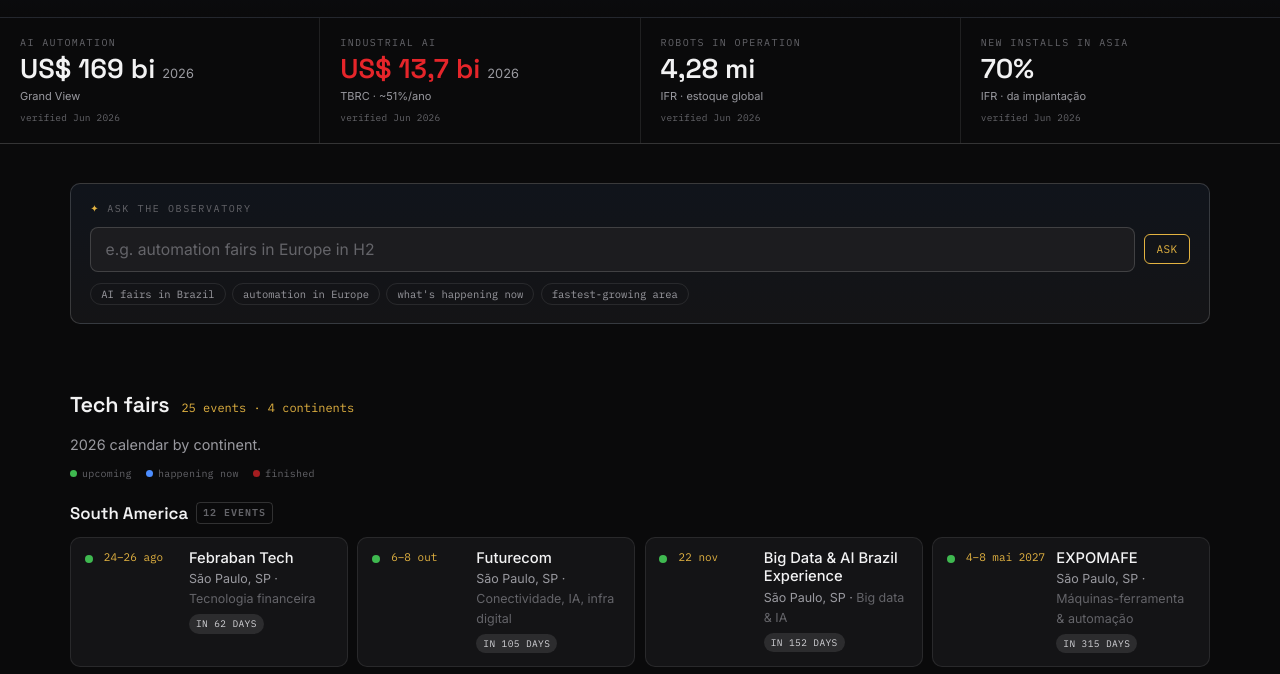
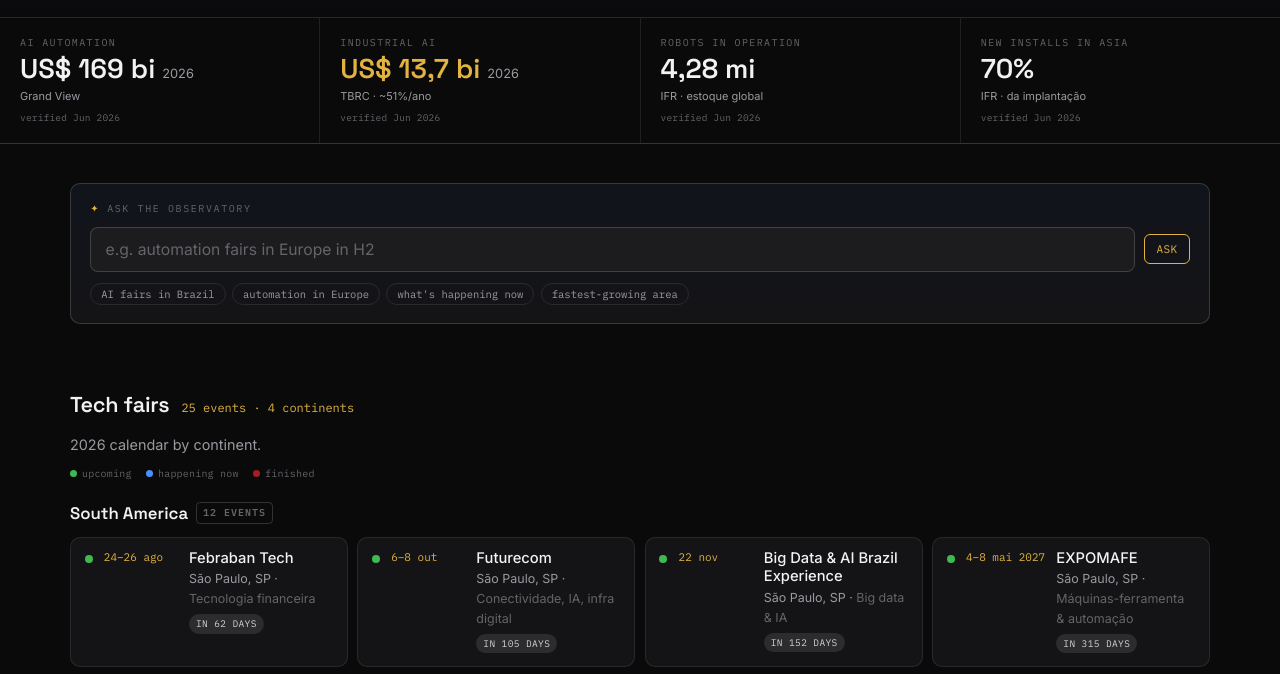
Before and after one commit to jevertontaufer/Global_Observatory, a website: page index.html in a window 1280 px wide. Shown: the part 111-785 px from the top of the page. Drawn offline with Linux system fonts and the light colour scheme; no server answers.

Commit message:
Add files via upload

```diff
--- a/index.html
+++ b/index.html
@@ -66,7 +66,7 @@
   .pulse .v small{font-size:0.8rem;color:var(--muted);font-weight:400;font-family:var(--body)}
   .pulse .note{font-size:11px;color:var(--muted);margin-top:0.35rem}
   .pulse .ver{font-family:var(--mono);font-size:9.5px;color:var(--faint);margin-top:0.3rem;letter-spacing:0.02em}
-  .pulse .v.teal{color:var(--grow)} .pulse .v.orange{color:var(--hot)}
+  .pulse .v.teal{color:var(--grow)} .pulse .v.orange{color:var(--phosphor)}
 
   .sec{padding-top:2.4rem}
   .sec-head{display:flex;align-items:baseline;gap:0.75rem;margin-bottom:1.1rem;flex-wrap:wrap}
```
